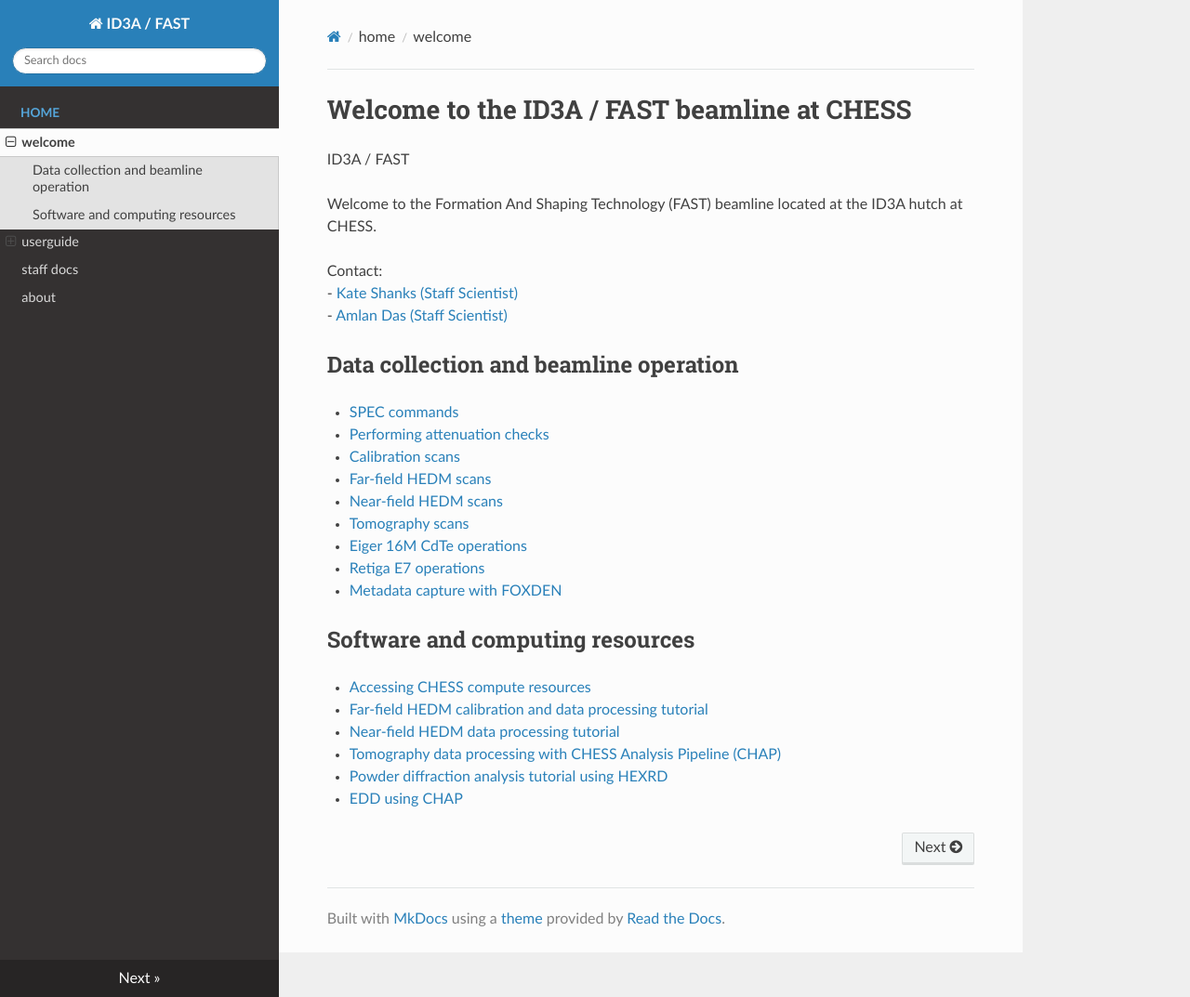
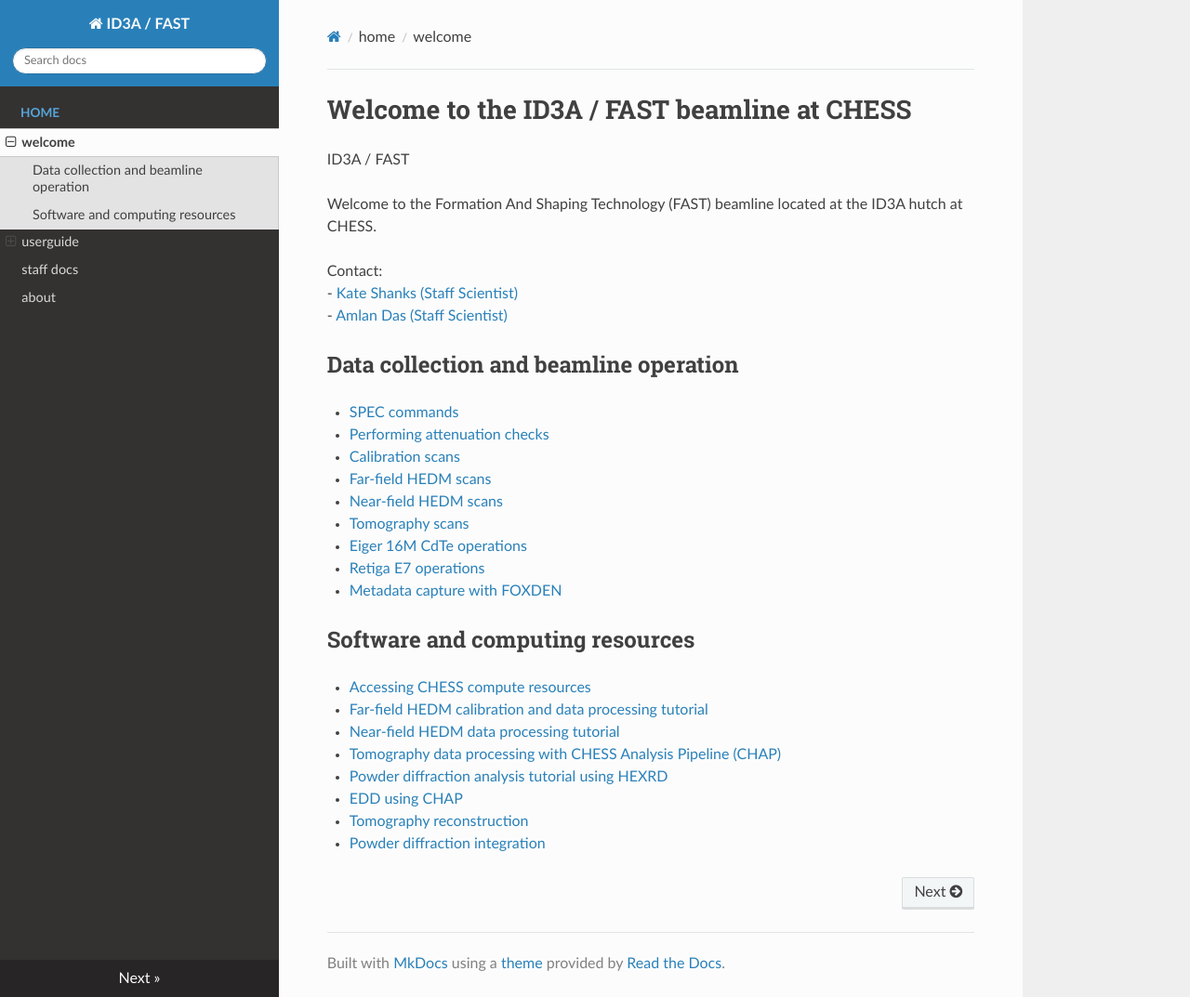
Before and after one commit to ksg52/CHESS-ID3A-FAST, an MkDocs documentation site: the page built from docs/index.md, in a window 1280 px wide and 1073 px high. Shown: the whole window at 93% size. Built offline with MkDocs 1.6.1, drawn with Linux system fonts in a browser that asks for light colours; nearby versions of some CDN libraries; part of the change alters nothing that is shown.

Commit message:
Move tomo/powder pages to userguide/analysis; add new pages to the nav
- tomo.md and powder.md now sit next to chap_edd.md in userguide/analysis
- nav: FOXDEN under introduction; new hardware section (Eiger 16M CdTe,
  Dexela, Retiga E7); EDD using CHAP under data analysis
- index.md: links to the tomography and powder pages

Co-Authored-By: Claude Opus 5.5 <noreply@anthropic.com>

```diff
--- a/docs/index.md
+++ b/docs/index.md
@@ -27,3 +27,5 @@ Contact:
 * [Tomography data processing with CHESS Analysis Pipeline (CHAP)](https://cornell.box.com/s/tblu711mnoajszul8x4kmpjxoy30ajvb)
 * [Powder diffraction analysis tutorial using HEXRD](https://cornell.box.com/v/chess-fast-guide-powder)
 * [EDD using CHAP](userguide/analysis/chap_edd.md)
+* [Tomography reconstruction](userguide/analysis/tomo.md)
+* [Powder diffraction integration](userguide/analysis/powder.md)
--- a/mkdocs.yml
+++ b/mkdocs.yml
@@ -10,6 +10,7 @@ nav:
             - introduction:
                 - beamline layout: 'userguide/intro/3a_layout.md'
                 - useful spec commands: 'userguide/intro/3a_spec_guide.md'
+                - metadata capture with FOXDEN: 'userguide/intro/metadata_foxden.md'
             - pre scan prep:
                 - atten and exposure check: 'userguide/pre_scan/atten_check.md'
                 - sample alignment: 'userguide/pre_scan/sample_align.md'
@@ -19,9 +20,14 @@ nav:
                 - far field scans: 'userguide/scans/ff/ff_scans.md'
                 - near field scans: 'userguide/scans/nf/nf_scans.md'
                 - tomo scans: 'userguide/scans/tomo/tomo_scans.md'
+            - hardware:
+                - Eiger 16M CdTe: 'userguide/hardware/EIG16M_CdTe/readme.md'
+                - Dexela: 'userguide/hardware/Dexelas/readme.md'
+                - Retiga E7: 'userguide/hardware/RetigaE7/e7.md'
             - data analysis:
-                - tomography: 'userguide/data_analysis/tomo.md'
-                - powder diffraction: 'userguide/data_analysis/powder.md'
+                - tomography: 'userguide/analysis/tomo.md'
+                - powder diffraction: 'userguide/analysis/powder.md'
+                - EDD using CHAP: 'userguide/analysis/chap_edd.md'
         - staff docs: 'staff_docs.md'
     #        - Commissioning notes: commission.md
         - about: 'about.md'
```
Also changed, not shown: docs/userguide/analysis/powder.md (renamed from docs/userguide/data_analysis/powder.md), docs/userguide/analysis/tomo.md (renamed from docs/userguide/data_analysis/tomo.md).
